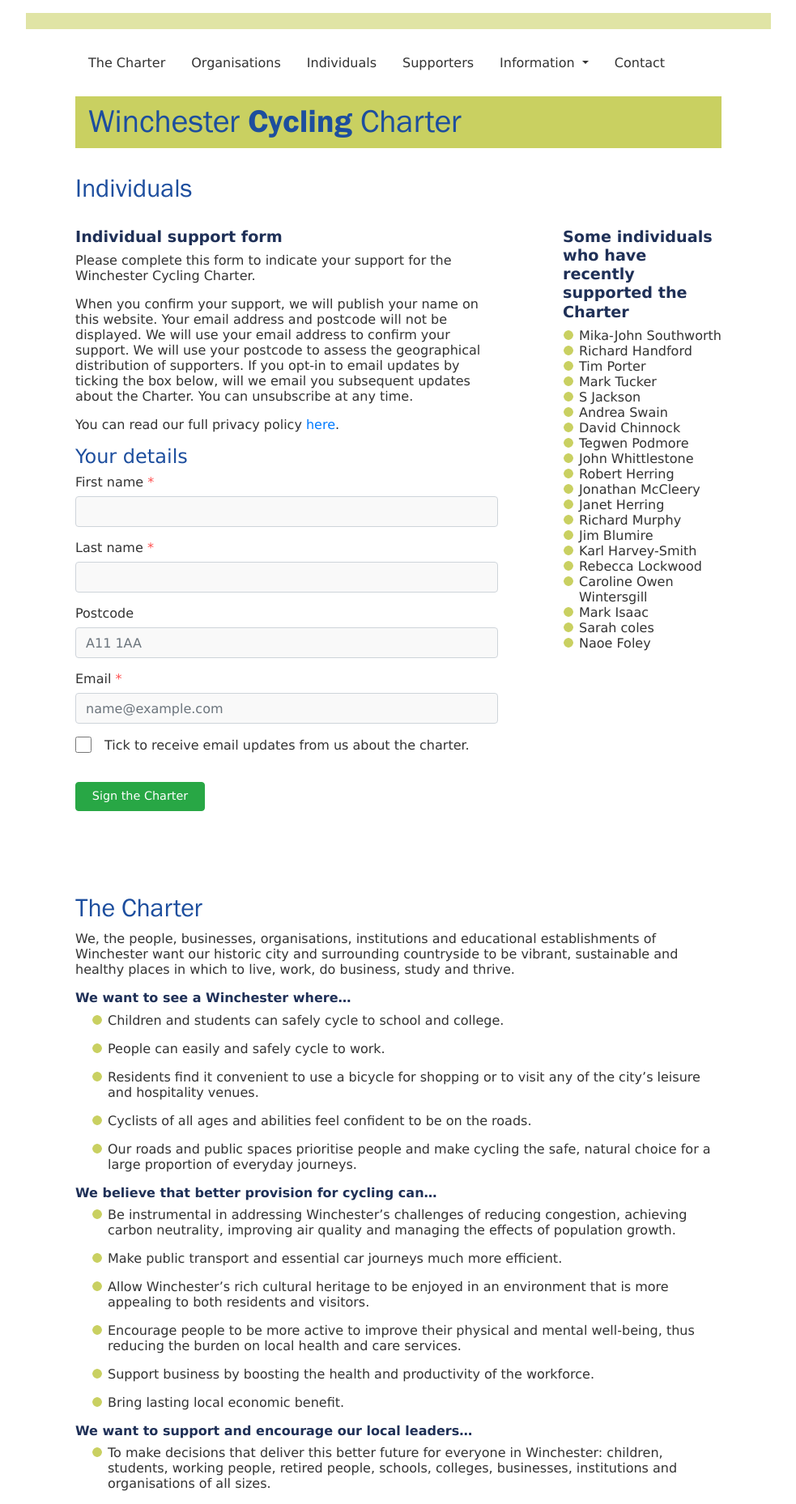
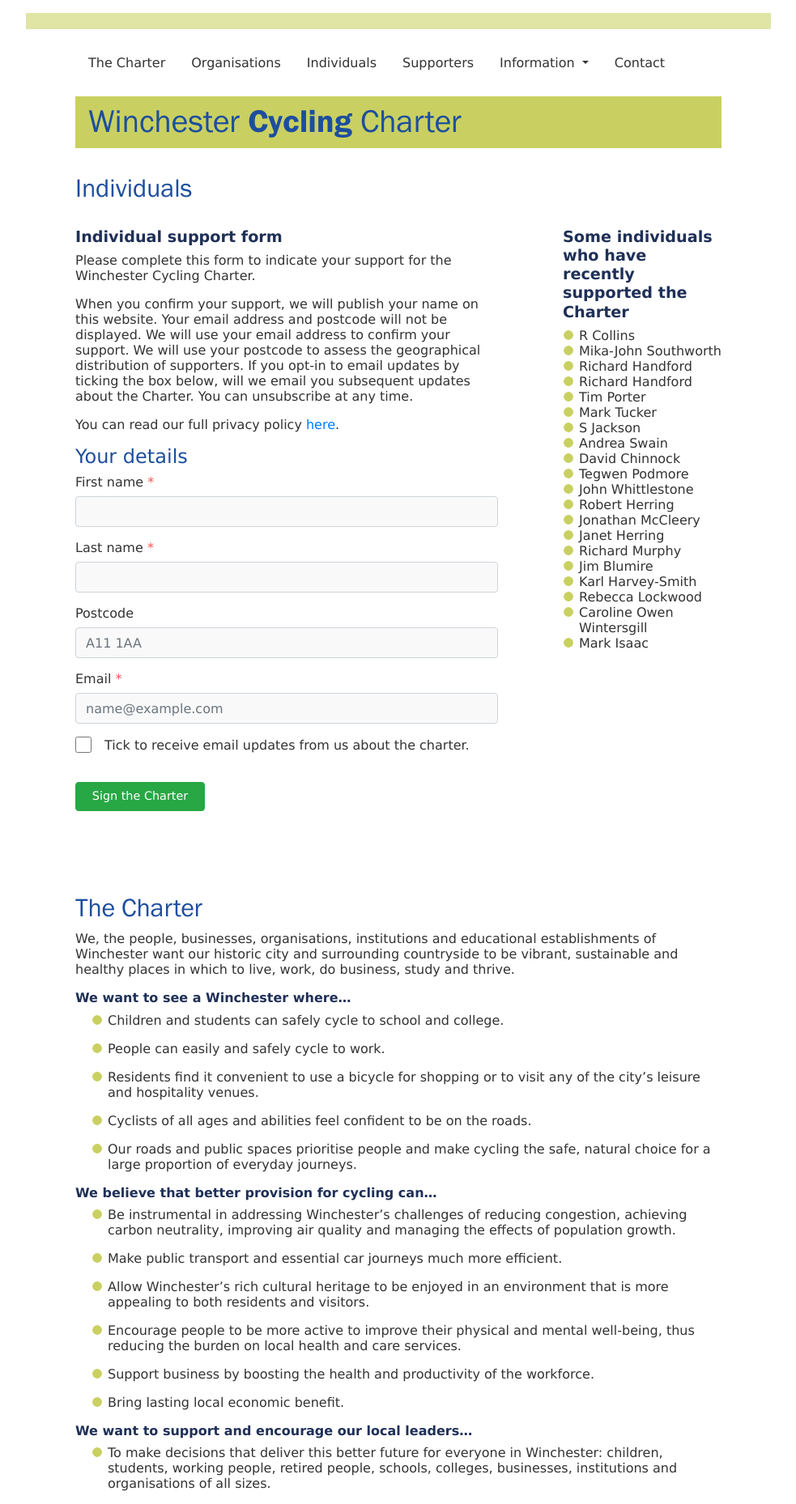
Before and after one commit to winchestercyclingcharter/winchestercyclingcharter.github.io, a Jekyll site: the page built from ind-page.md, in a window 1280 px wide. Shown: the whole page at 81% size, without its empty margins (148-1131 px from the left). Built offline with Jekyll 4.4.1, drawn with Linux system fonts in a browser that asks for light colours; nearby versions of some CDN libraries.

Commit message:
Update people.yml

```diff
--- a/_data/people.yml
+++ b/_data/people.yml
@@ -707,3 +707,5 @@ people:
 - { lastname: Graham, firstname: Rod, dt: 20211015-080520-155052 }
 - { lastname: Ridgley, firstname: Paul, dt: 20211015-080814-632745 }
 - { lastname: Handford, firstname: Richard, dt: 20211020-085621-219136 }
+- { lastname: Handford, firstname: Richard, dt: 20211020-085621-219136 }
+- { lastname: Collins, firstname: R, dt: 20211021-125953-422546 }
```
